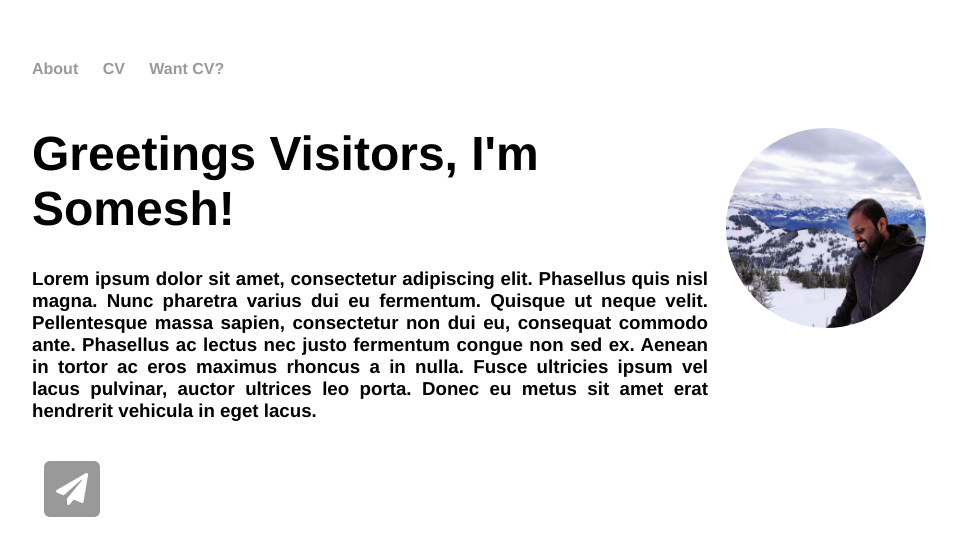
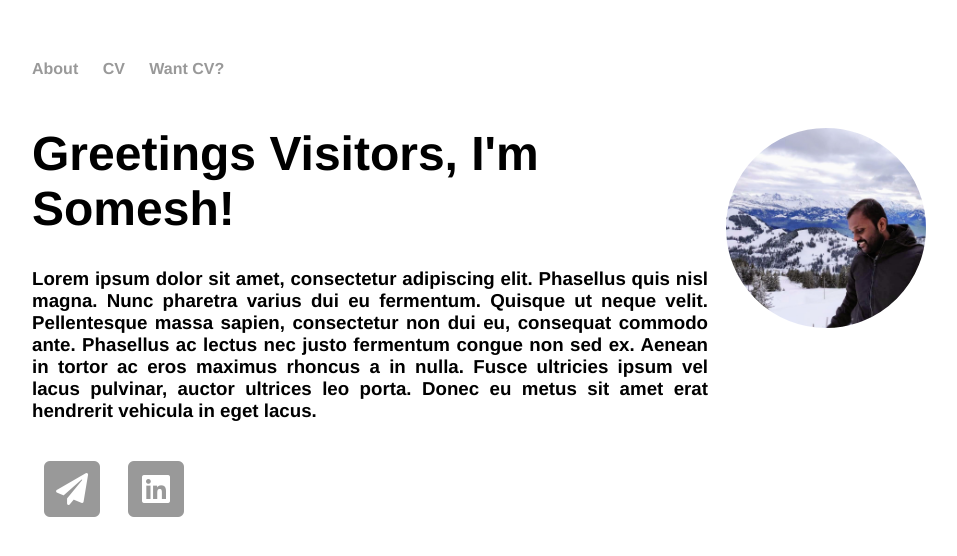
Before and after one commit to saisomesh2594/saisomesh2594.github.io, a Jekyll site: the page built from index.html, in a window 1280 px wide. Shown: the top 556 px of the page, without its empty margins (160-1117 px from the left). Built offline with Jekyll 4.4.1, drawn with Linux system fonts in a browser that asks for light colours.

Commit message:
add linkedin icon

```diff
--- a/index.html
+++ b/index.html
@@ -25,6 +25,12 @@ title: Somesh Sai, Just Another Bioinformatician
 					<span class="fa-stack fa-2x">
   					<i class="fas fa-square fa-stack-2x"></i>
   					<i class="fas fa-paper-plane fa-stack-1x fa-inverse"></i>
+					</span>
+					</a>
+					<a href="https://www.linkedin.com/in/somesh-sai" title="Connect with me!">
+					<span class="fa-stack fa-2x">
+  					<i class="fas fa-square fa-stack-2x"></i>
+  					<i class="fab fa-linkedin fa-stack-1x fa-inverse"></i>
 					</span>
 					</a>
 
```
